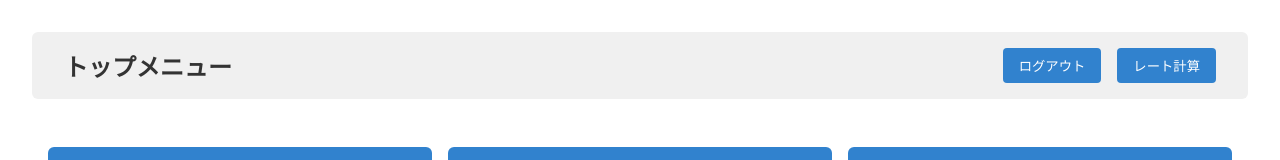
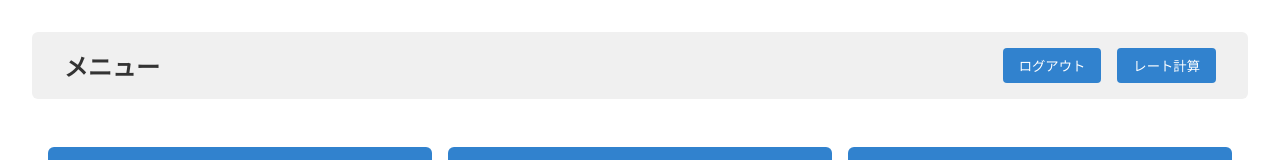
Before and after one commit to inunu1/next-rate, a Next.js app in the folder next-rate/: page /dashboard in a window 1280 px wide. Shown: the top 160 px of the page. Built offline with nearby package versions, Linux system fonts and the light colour scheme; no server answers; sample sign-in values are in the browser's storage.

Commit message:
文言変更

```diff
--- a/next-rate/src/app/dashboard/DashboardClient.tsx
+++ b/next-rate/src/app/dashboard/DashboardClient.tsx
@@ -7,7 +7,7 @@ export default function DashboardClient() {
     <div className={styles.container}>
       {/* メニューバー */}
       <header className={styles.menuBar}>
-        <h1 className={styles.menuTitle}>トップメニュー</h1>
+        <h1 className={styles.menuTitle}>メニュー</h1>
         <div className={styles.menuActions}>
           <button
             className={styles.navButton}
```
